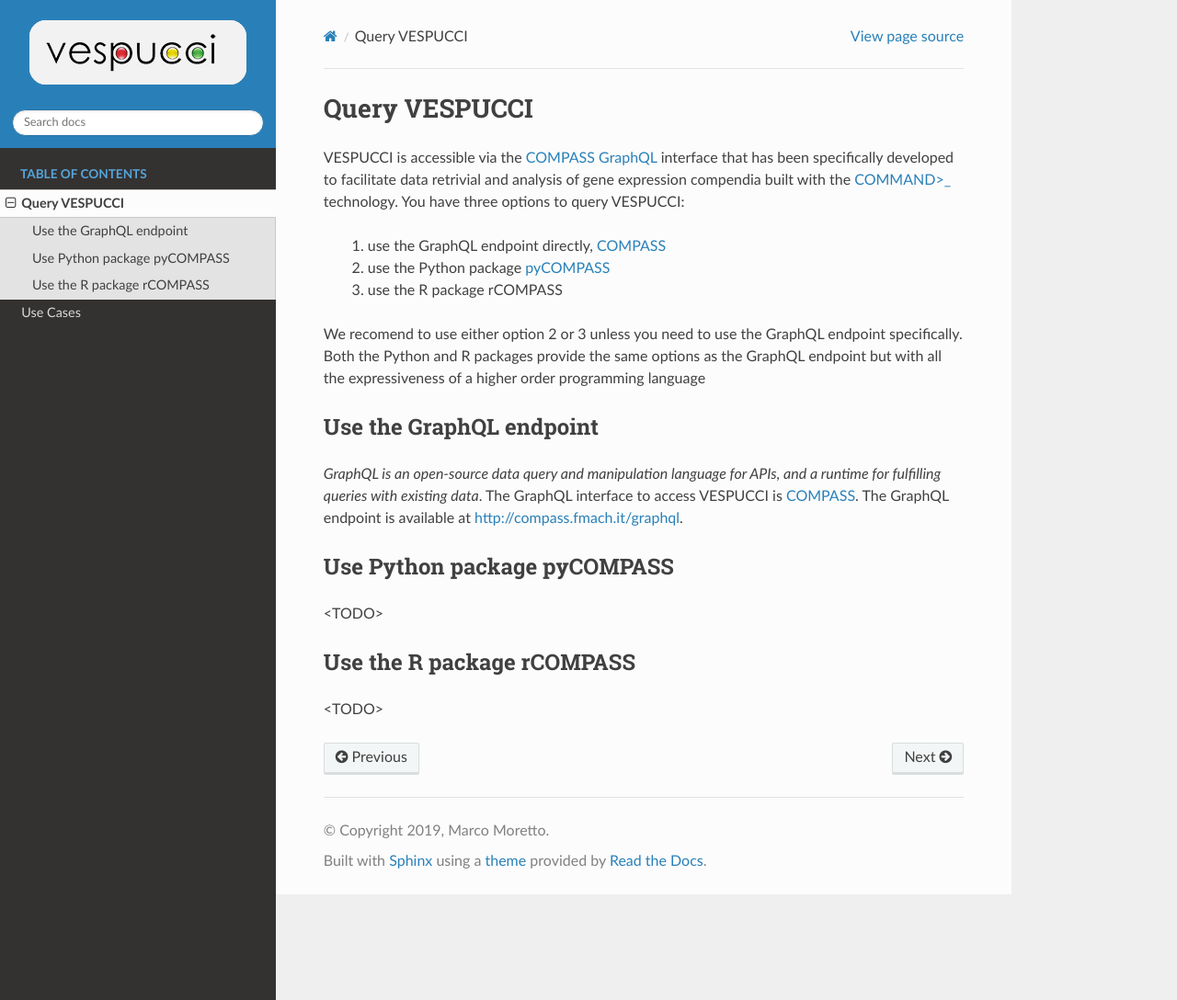
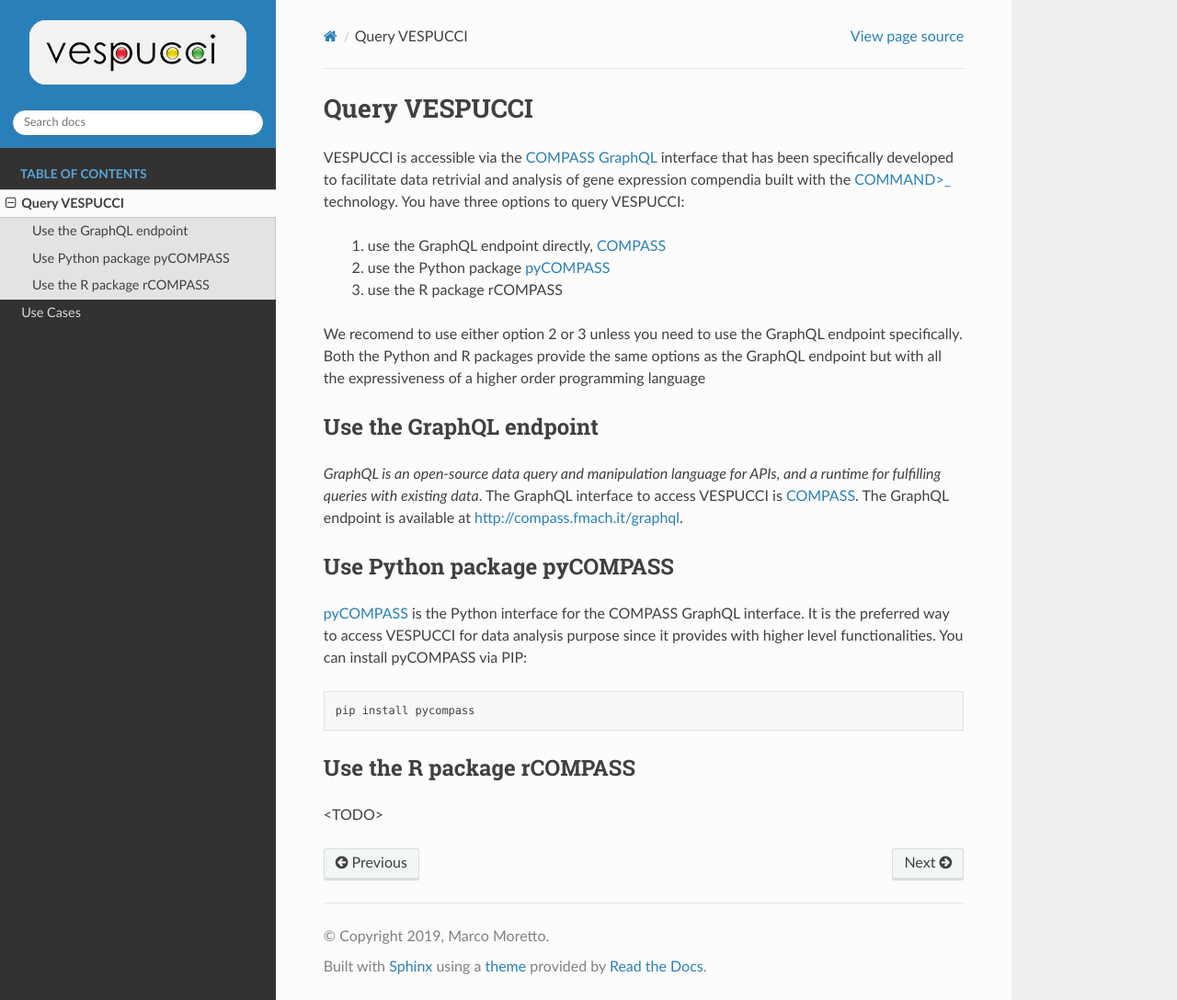
Before and after one commit to marcomoretto/VESPUCCI, a Sphinx documentation site: the page built from docs/query_vespucci.rst, in a window 1280 px wide and 1088 px high. Shown: the whole window at 92% size. Built offline with Sphinx 7.4.7 and the Read the Docs theme 2.0.0, drawn with Linux system fonts in a browser that asks for light colours.

Commit message:
Update docs

```diff
--- a/docs/query_vespucci.rst
+++ b/docs/query_vespucci.rst
@@ -18,7 +18,11 @@
 
 Use Python package pyCOMPASS
 ----------------------------
-<TODO>
+`pyCOMPASS <https://pycompass.readthedocs.io>`_ is the Python interface for the COMPASS GraphQL interface. It is the preferred way to access VESPUCCI for data analysis purpose since it provides with higher level functionalities. You can install pyCOMPASS via PIP:
+
+.. code-block:: python
+
+    pip install pycompass
 
 Use the R package rCOMPASS
 --------------------------
```
